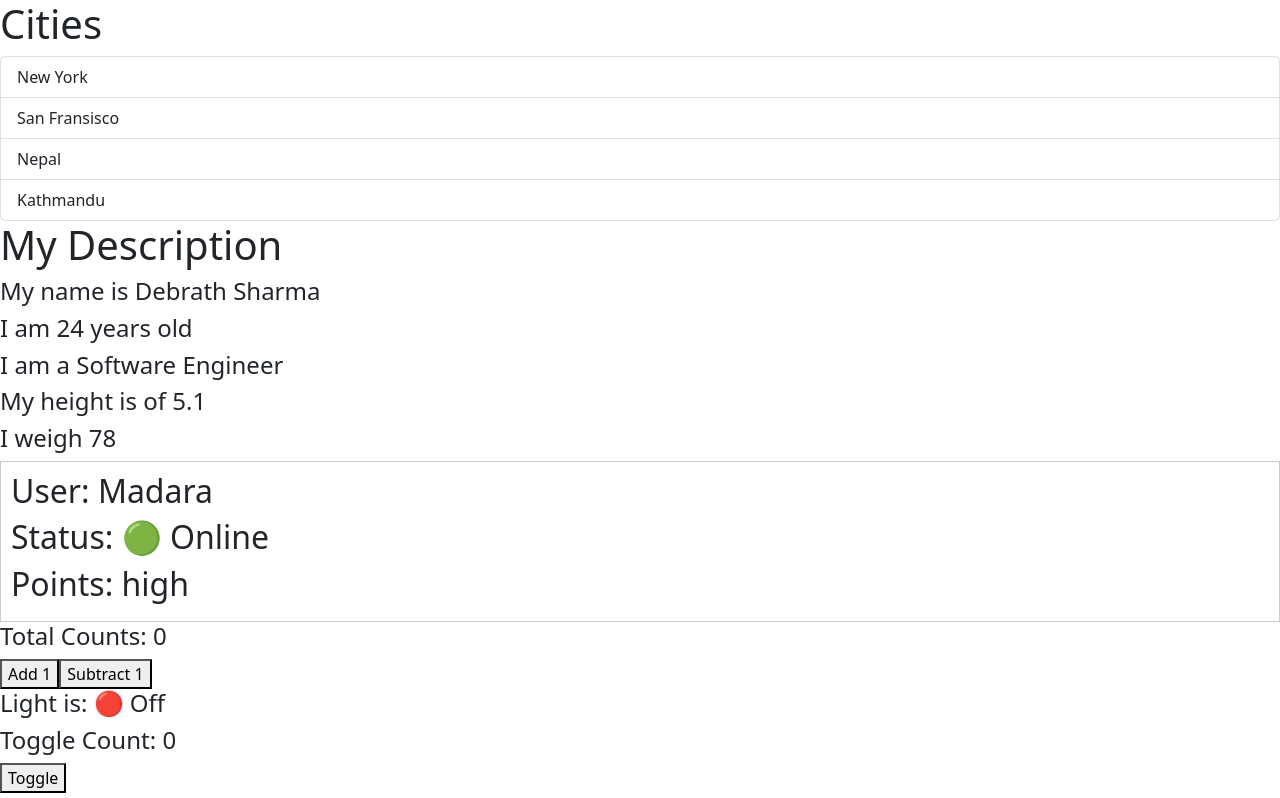
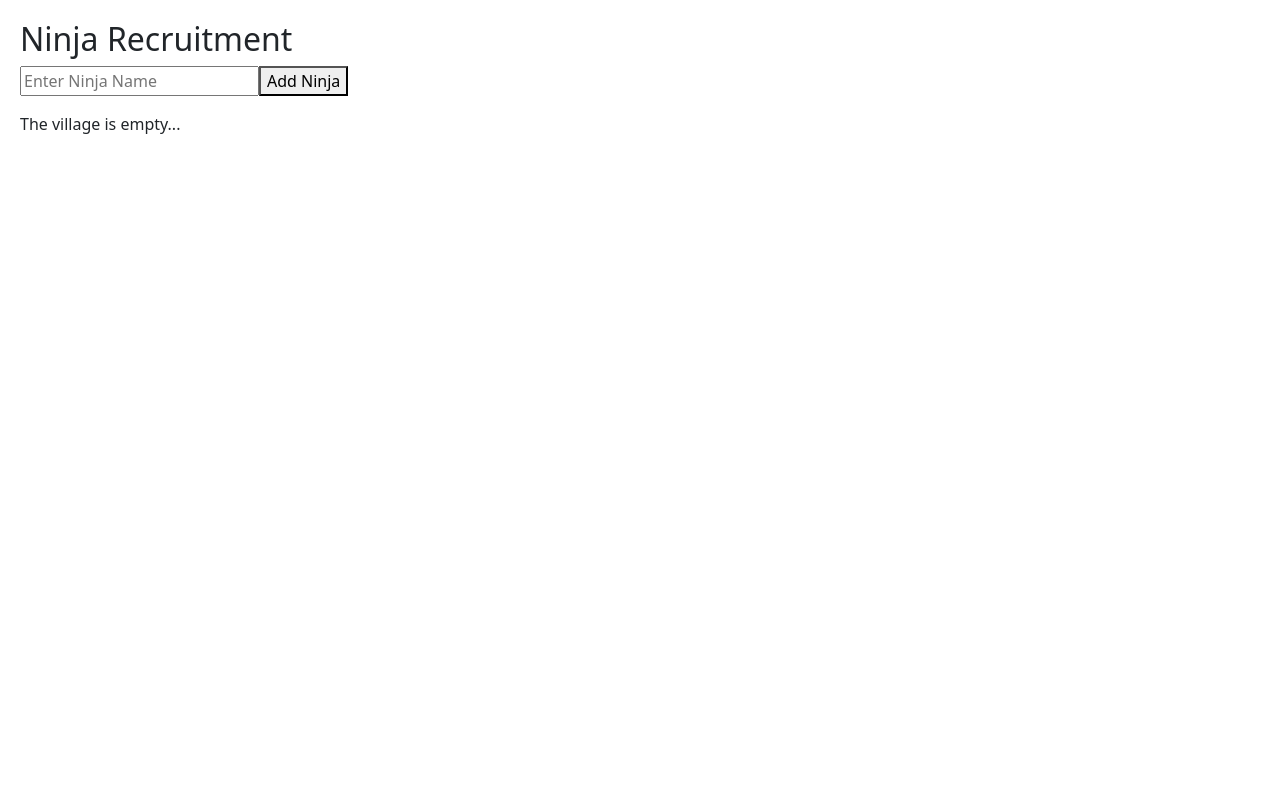
Before and after one commit to Madara-coder/learn-react-v2, a React (Vite) app: page / in a window 1280 px wide. Shown: the top 798 px of the page. Built offline with nearby package versions, Linux system fonts and the light colour scheme.

Commit message:
feat: learnt about component decomposition

```diff
--- a/package.json
+++ b/package.json
@@ -9,6 +9,7 @@
     "preview": "vite preview"
   },
   "dependencies": {
+    "axios": "^1.13.5",
     "bootstrap": "^5.2.3",
     "react": "^18.2.0",
     "react-dom": "^18.2.0"
--- a/src/App.tsx
+++ b/src/App.tsx
@@ -17,13 +17,15 @@ function App() {
 
   return (
     <div>
-      <ListGroup items={items} heading="Cities" onSelectItem={handleSelectItem}/>
+      {/* <ListGroup items={items} heading="Cities" onSelectItem={handleSelectItem}/>
       <DebrathDetail></DebrathDetail>
       <UserCard username="Madara" isOnline={true} points={"high"} />
       <Counter />
       <LightSwitch />
       <NinjaTeam />
       <UserManager />
+      <UserDirectManager /> */}
+
       <UserDirectManager />
     </div>
   );
```
Also changed, not shown: 1 other file (tests, documents, lock files or other folders).
